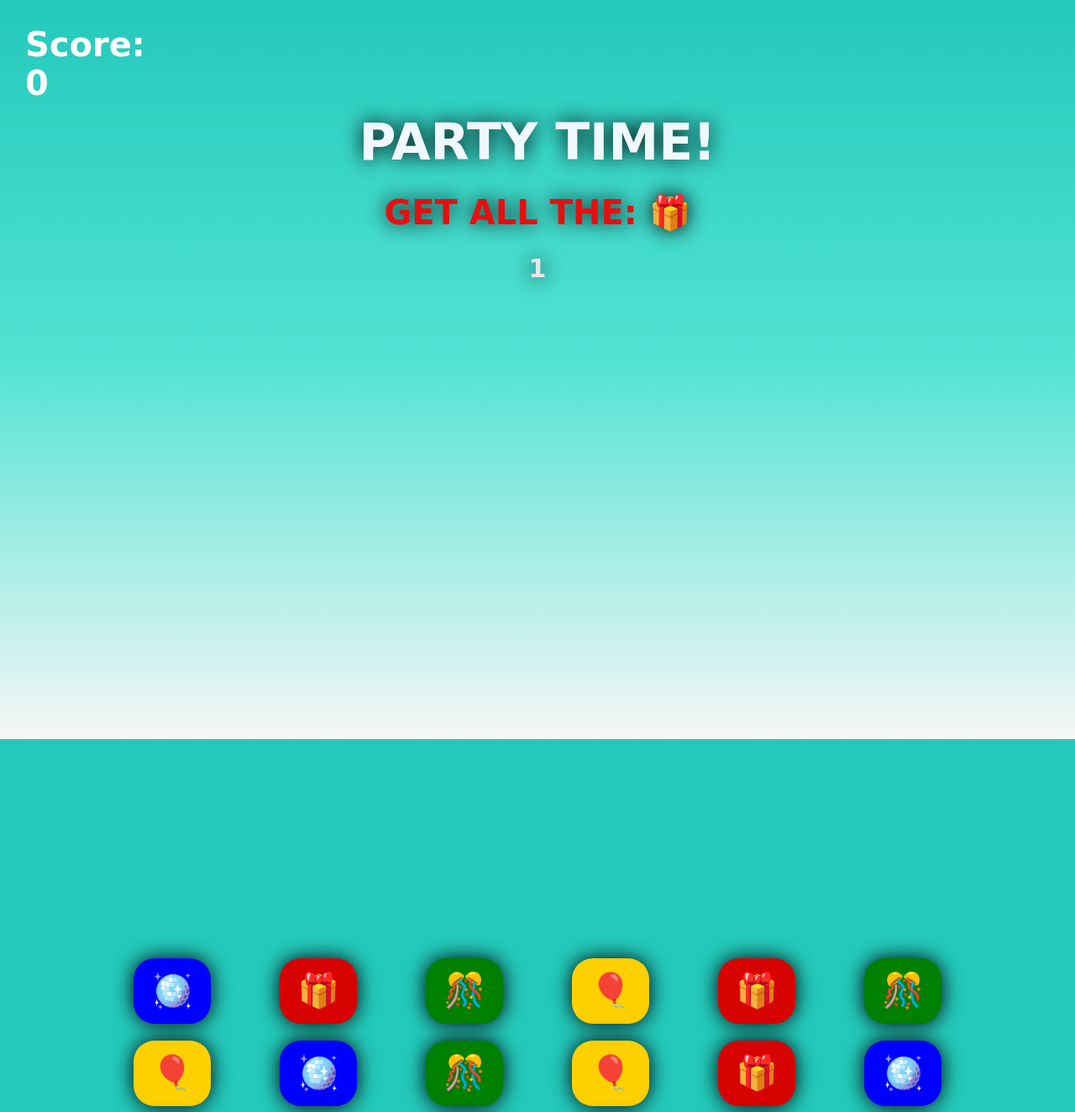
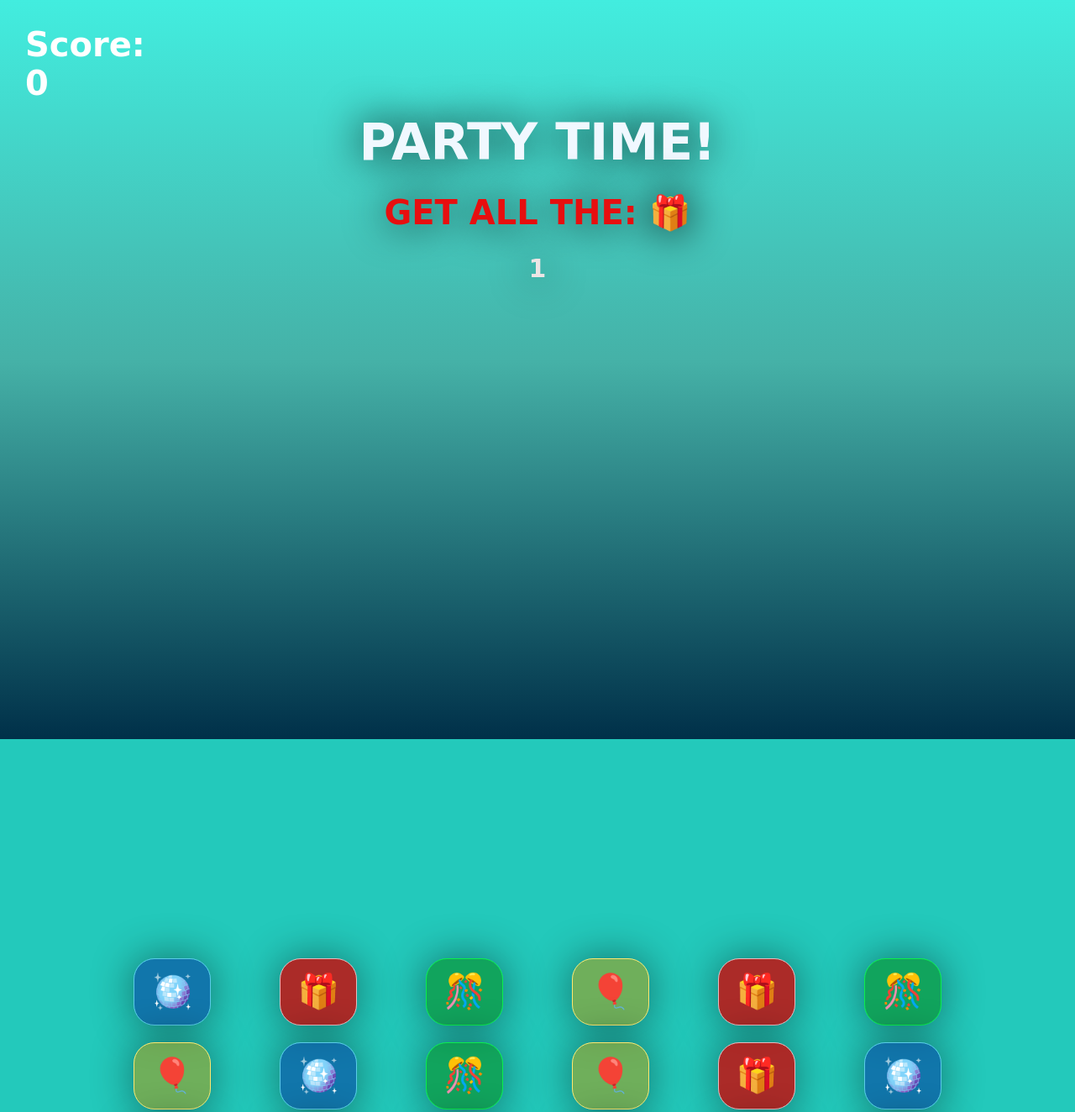
Before and after one commit to aidan-yip/party_time, a plain HTML site: page public/index.html in a window 1280 px wide. Shown: the top 1324 px of the page at 84% size. Drawn offline with nearby package versions, Linux system fonts and the light colour scheme; a web font is replaced by a local one.

Commit message:
changed page style

```diff
--- a/public/party.css
+++ b/public/party.css
@@ -58,12 +58,12 @@ body {
 }
 
 #out {
-  background: rgb(246, 246, 246);
+  background: rgb(0, 54, 60);
   background: linear-gradient(
     0deg,
-    rgba(246, 246, 246, 1) 0%,
-    rgba(82, 227, 212, 1) 51%,
-    rgba(35, 201, 187, 1) 100%
+    rgb(0, 48, 73) 0%,
+    rgb(69, 177, 167) 51%,
+    rgb(66, 237, 223) 100%
   );
   margin-left: auto;
   margin-right: auto;
@@ -82,7 +82,7 @@ h1 {
   font-family: var(--font_default);
   color: aliceblue;
   font-size: 60px;
-  text-shadow: 0px 0px 25px#000000;
+  text-shadow: 0px 0px 50px#000000;
   z-index: 2;
 }
 
@@ -95,7 +95,7 @@ h2#red_text {
   font-family: var(--font_default);
   font-size: 40px;
   color: rgb(231, 15, 15);
-  text-shadow: 0px 0px 25px#000000;
+  text-shadow: 0px 0px 50px#000000;
 }
 
 h2#counter {
@@ -107,7 +107,7 @@ h2#counter {
   font-family: var(--font_default);
   font-size: 30px;
   color: rgb(237, 229, 229);
-  text-shadow: 0px 0px 25px#000000;
+  text-shadow: 0px 0px 50px#000000;
 }
 
 h3#score {
@@ -136,7 +136,7 @@ a#replay {
   width: 30%;
   height: 130px;
   border-radius: 25px;
-  border: 1px solid #3be4d6;
+  border: 1px solid #2fb7ab;
   font-family: var(--font_default);
   font-size: 50px;
   text-decoration: none;
@@ -144,8 +144,8 @@ a#replay {
 }
 
 a#replay:hover {
-  color: #3be4d6;
-  background-color: #397cbf;
+  color: #10514c;
+  background-color: #9bd5ee;
 }
 
 a#replay:visited {
@@ -153,8 +153,8 @@ a#replay:visited {
 }
 
 a#replay:visited:hover {
-  color: #3be4d6;
-  background-color: #397cbf;
+  color: #10514c;
+  background-color: #9bd5ee;
 }
 
 #navbar {
@@ -188,7 +188,7 @@ a#replay:visited:hover {
   height: auto;
   border-radius: 25px;
   border: none;
-  box-shadow: 0px 0px 25px #000000;
+  box-shadow: 0px 0px 50px #00000073;
   margin-left: auto;
   margin-right: auto;
   font-family: sans-serif;
@@ -199,42 +199,49 @@ a#replay:visited:hover {
 }
 
 #blue {
-  background-color: blue;
-  cursor: cell;
+  background-color: rgba(0, 41, 155, 0.511);
+  border: solid 1px #5acbe8;
+  -webkit-backdrop-filter: blur(5px);
 }
 
 #red {
-  background-color: rgb(215, 3, 3);
+  background-color: rgba(208, 0, 0, 0.789);
+  border: solid 1px #e7b9bd;
+  -webkit-backdrop-filter: blur(5px);
 }
 
 #green {
-  background-color: green;
+  background-color: rgba(0, 128, 0, 0.501);
+  border: solid 1px #0bee4b;
+  -webkit-backdrop-filter: blur(5px);
 }
 
 #yellow {
-  background-color: rgb(255, 208, 0);
+  background-color: rgba(184, 150, 0, 0.513);
+  border: solid 1px #ffe76f;
+  -webkit-backdrop-filter: blur(5px);
 }
 
 /*hover*/
 
 @media only screen and (min-width: 1000px) {
   #blue:hover {
-    background-color: rgb(75, 150, 255);
+    background-color: rgb(213, 231, 255);
     cursor: cell;
   }
 
   #red:hover {
-    background-color: rgb(255, 65, 65);
+    background-color: rgb(255, 188, 188);
     cursor: cell;
   }
 
   #green:hover {
-    background-color: rgb(87, 238, 87);
+    background-color: rgb(186, 255, 186);
     cursor: cell;
   }
 
   #yellow:hover {
-    background-color: rgb(255, 244, 125);
+    background-color: rgb(255, 247, 158);
     cursor: cell;
   }
 }
```
